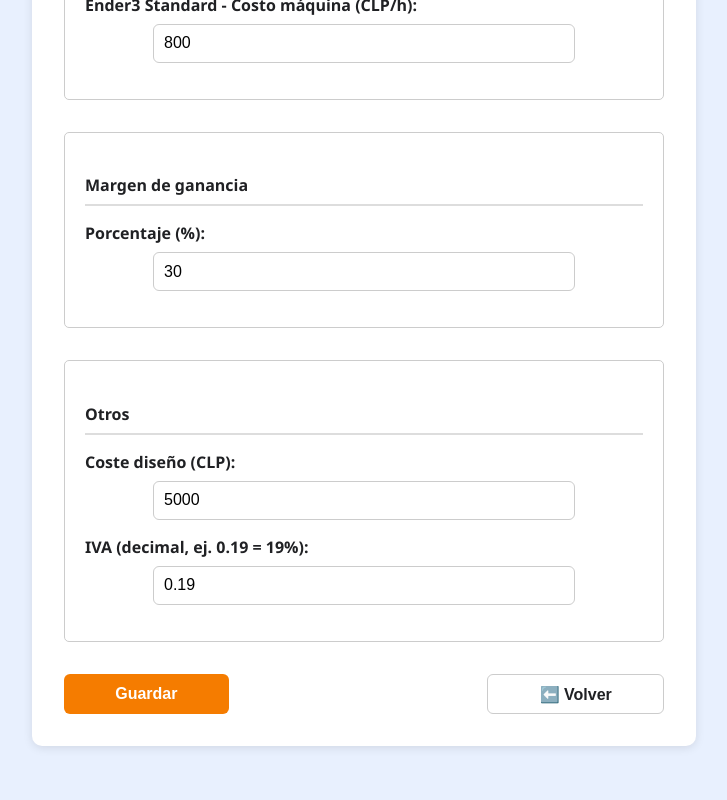
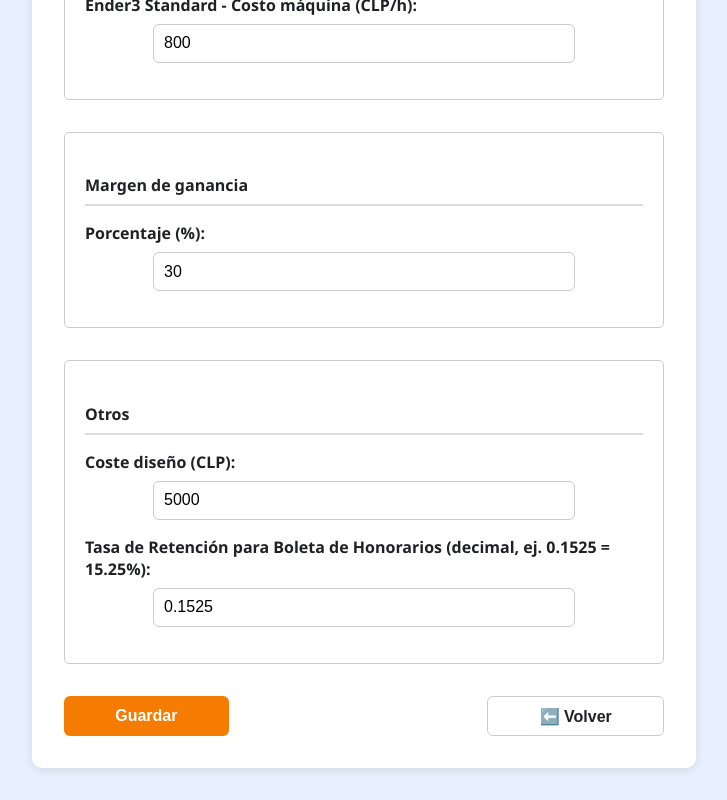
Before and after one commit to ArmanSantoya/3d-print, a React (Vite) app: page /3d-print/settings in a window 1280 px wide. Shown: the part 1279-2079 px from the top of the page, without its empty margins (276-1003 px from the left). Before the commit the page ends 2057 px from the top, so only its background shows below. Built offline with nearby package versions, Linux system fonts and the light colour scheme.

Commit message:
refactor: change from IVA to retention for Boletas de Honorarios

```diff
--- a/src/App.jsx
+++ b/src/App.jsx
@@ -28,6 +28,12 @@ export default function App() {
       });
     }
 
+    // Migrate old IVA to retentionRate for Boletas de Honorarios
+    if (config.iva && !config.retentionRate) {
+      config.retentionRate = 0.1525; // New rate for Boletas de Honorarios
+      delete config.iva;
+    }
+
     return config;
   });
 
--- a/src/components/PdfGenerator.jsx
+++ b/src/components/PdfGenerator.jsx
@@ -10,7 +10,7 @@ export default function PdfGenerator({ trayData, config, projectName = '' }) {
 
   const buildQuotationHtmlFragment = (includeDesign) => {
     const marginPercent = Number(config.margin) || 0;
-    const ivaRate = Number(config.iva) || 0;
+    const retentionRate = Number(config.retentionRate) || 0.1525;
     const designFeeValue = includeDesign ? Number(config.designFee ?? 5000) : 0;
 
     // Precio por bandeja = subtotal de costos con margen aplicado
@@ -29,8 +29,10 @@ export default function PdfGenerator({ trayData, config, projectName = '' }) {
 
     const subtotalImpresion = rows.reduce((s, r) => s + r.price, 0);
     const baseConDiseño = subtotalImpresion + designFeeValue;
-    const ivaAmount = Math.round(baseConDiseño * ivaRate);
-    const totalToCharge = roundTo50(baseConDiseño + ivaAmount);
+    // Cálculo para Boleta de Honorarios: Bruto = Líquido / (1 - retentionRate)
+    const brutoAmount = baseConDiseño / (1 - retentionRate);
+    const retentionAmount = Math.round(brutoAmount - baseConDiseño);
+    const totalToCharge = roundTo50(brutoAmount);
 
     const rowsHtml = rows
       .map(
@@ -76,10 +78,10 @@ export default function PdfGenerator({ trayData, config, projectName = '' }) {
           </table>
 
           <div style="margin-top:12px;font-size:1rem;">
-            <p style="margin:4px 0;"><strong>Subtotal:</strong> $ ${subtotalImpresion.toLocaleString('es-CL')} CLP</p>
+            <p style="margin:4px 0;"><strong>Subtotal (Líquido):</strong> $ ${subtotalImpresion.toLocaleString('es-CL')} CLP</p>
             ${designRow}
-            <p style="margin:4px 0;"><strong>IVA (${ivaRate * 100}%):</strong> $ ${ivaAmount.toLocaleString('es-CL')} CLP</p>
-            <h2 style="margin-top:12px;">Total a cobrar: $ ${totalToCharge.toLocaleString('es-CL')} CLP</h2>
+            <p style="margin:4px 0;"><strong>Retención (15,25%):</strong> $ ${retentionAmount.toLocaleString('es-CL')} CLP</p>
+            <h2 style="margin-top:12px;">Monto Bruto (Boleta de Honorarios): $ ${totalToCharge.toLocaleString('es-CL')} CLP</h2>
           </div>
         </div>
       `,
--- a/src/components/Settings.jsx
+++ b/src/components/Settings.jsx
@@ -116,12 +116,12 @@ export default function Settings({ config, setConfig }) {
           onChange={e => handleSimpleChange('designFee', e.target.value)}
         />
 
-        <label>IVA (decimal, ej. 0.19 = 19%):</label>
+        <label>Tasa de Retención para Boleta de Honorarios (decimal, ej. 0.1525 = 15.25%):</label>
         <input
           type="number"
-          step="0.01"
-          value={config.iva ?? 0}
-          onChange={e => handleSimpleChange('iva', e.target.value)}
+          step="0.0001"
+          value={config.retentionRate ?? 0.1525}
+          onChange={e => handleSimpleChange('retentionRate', e.target.value)}
         />
       </div>
 
--- a/src/components/Step3Summary.jsx
+++ b/src/components/Step3Summary.jsx
@@ -24,10 +24,12 @@ export default function Step3Summary({ trayData = [], config = {}, projectName =
   const marginPercent = Number(config.margin) || 0;
   const subtotalWithMargin = totalGeneral * (1 + marginPercent / 100);
 
-  const ivaPercent = Number(config.iva) || 0;
-  const totalWithIVA = subtotalWithMargin * (1 + ivaPercent);
+  // Cálculo para Boleta de Honorarios: Bruto = Líquido / (1 - retentionRate)
+  const retentionRate = Number(config.retentionRate) || 0.1525;
+  const brutoAmount = subtotalWithMargin / (1 - retentionRate);
+  const retentionAmount = brutoAmount - subtotalWithMargin;
 
-  const totalRounded = roundTo50(totalWithIVA);
+  const totalRounded = roundTo50(brutoAmount);
 
   return (
     <div>
@@ -77,8 +79,9 @@ export default function Step3Summary({ trayData = [], config = {}, projectName =
         <p><strong>Tiempo total:</strong> {formatTotalTime(totalTime)}</p>
         <p><strong>Subtotal:</strong> ${totalGeneral.toLocaleString('es-CL')} CLP</p>
         <p><strong>Con margen ({marginPercent}%):</strong> ${Math.round(subtotalWithMargin).toLocaleString('es-CL')} CLP</p>
-        <p><strong>Con IVA ({ivaPercent * 100}%):</strong> ${Math.round(totalWithIVA).toLocaleString('es-CL')} CLP</p>
-        <p className="total">💰 Precio total: ${totalRounded.toLocaleString('es-CL')} CLP</p>
+        <p><strong>Retención (15,25%):</strong> ${Math.round(retentionAmount).toLocaleString('es-CL')} CLP</p>
+        <p className="total">💰 Monto Bruto (Boleta):</p>
+        <p className="total" style={{ fontSize: '1.5rem', marginTop: '0.5rem' }}>$ ${totalRounded.toLocaleString('es-CL')} CLP</p>
       </div>
 
       <div className="button-group" style={{ marginTop: '1rem' }}>
--- a/src/config.js
+++ b/src/config.js
@@ -16,8 +16,8 @@ export const defaultConfig = {
     pricePerKwh: 150       // CLP/kWh
   },
 
-  margin: 30,              // % de ganancia sobre subtotal
-  iva: 0.19,               // 19% IVA
-  designFee: 5000          // CLP fijo por diseño
+  margin: 30,                    // % de ganancia sobre subtotal
+  retentionRate: 0.1525,         // 15.25% Retención para Boletas de Honorarios
+  designFee: 5000                // CLP fijo por diseño
 };
 export default defaultConfig;
```
